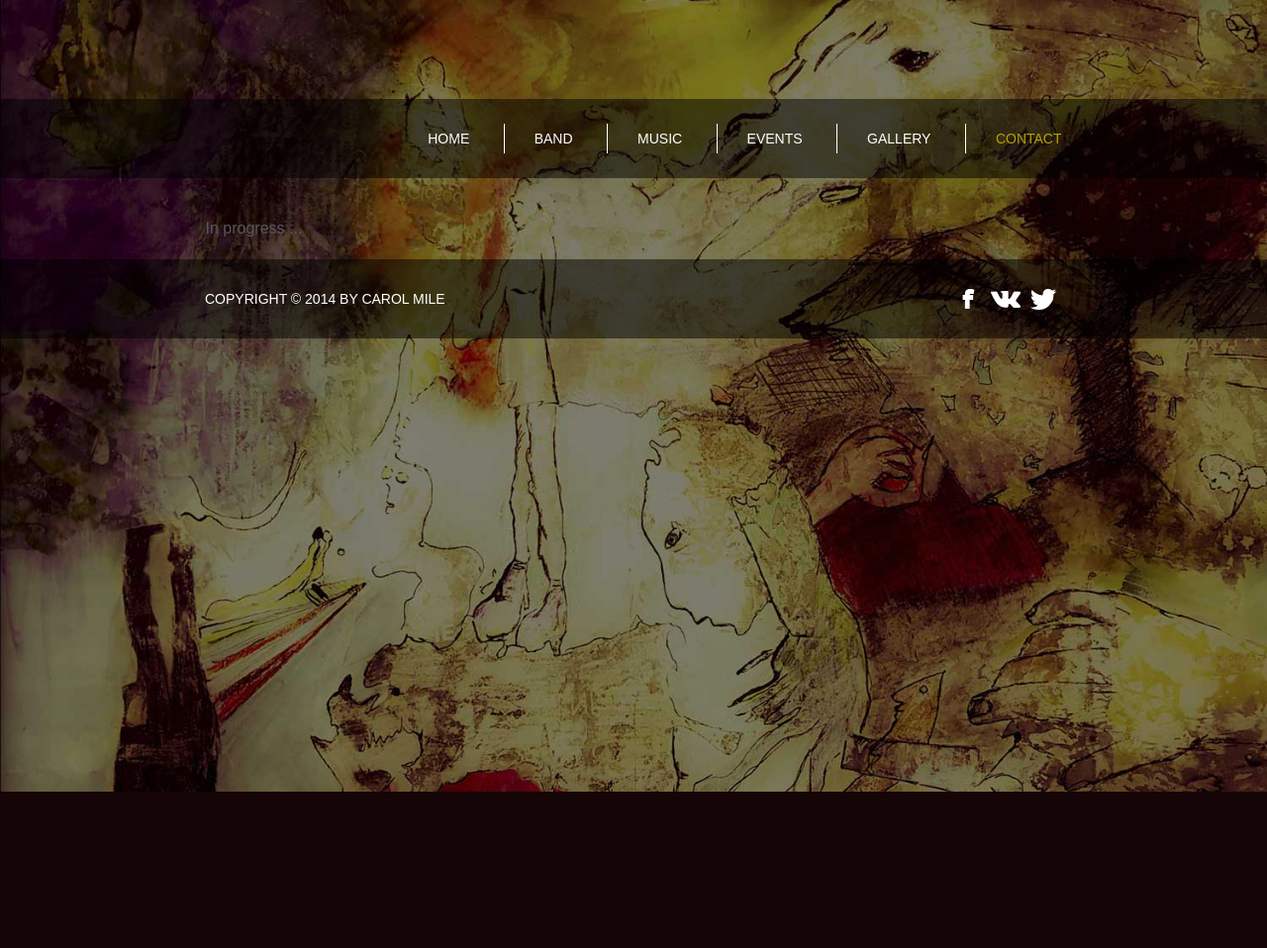
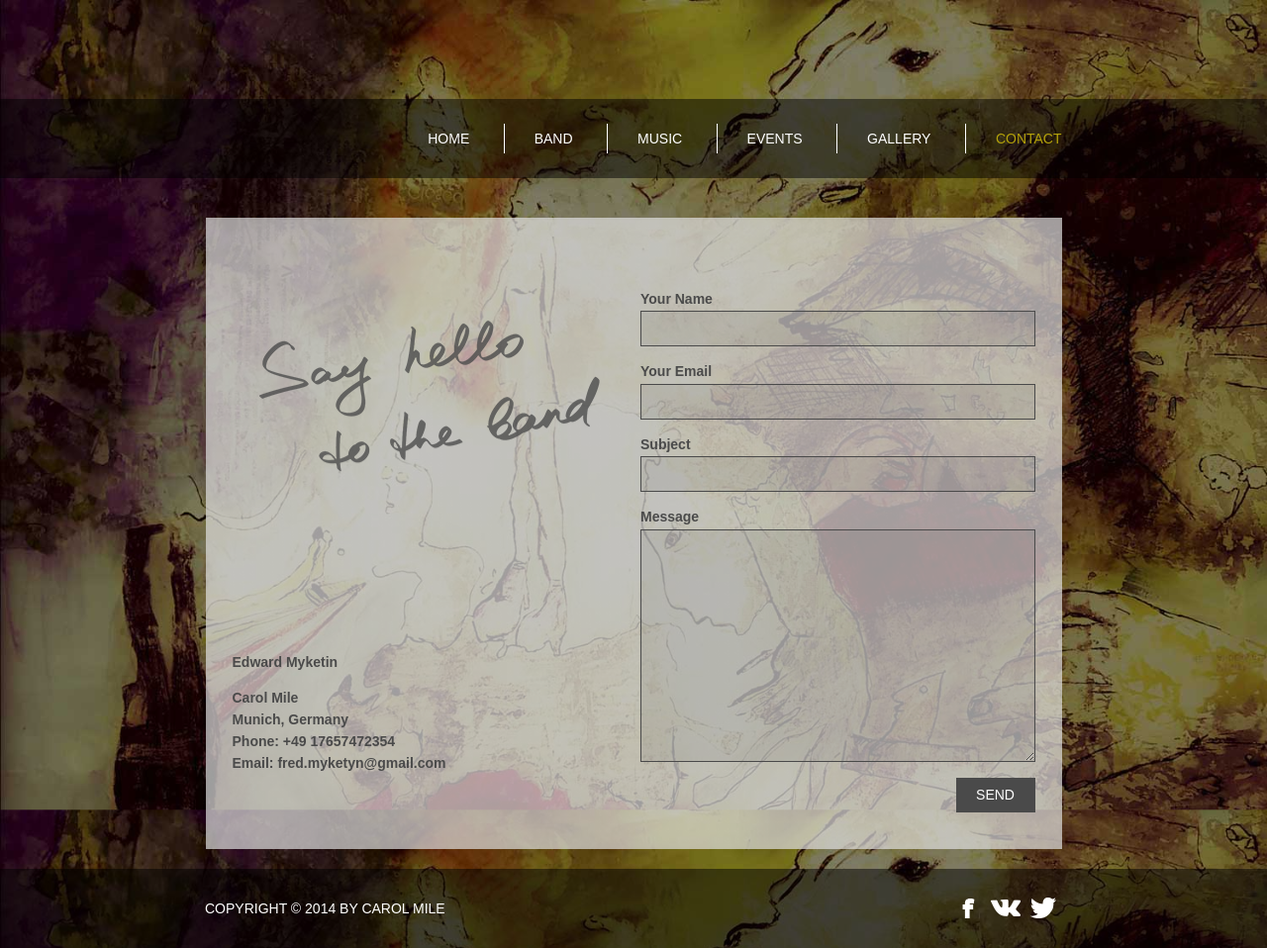
Before and after one commit to ryzhkin/carolmile, a CodeIgniter app: page /database/contact in a window 1280 px wide. Shown: the whole page at 99% size. Before the commit the page ends 800 px from the top, so only its background shows below. Run offline with CodeIgniter, Linux system fonts and the light colour scheme; some libraries are stand-ins or nearby versions.

Commit message:
add contact page

```diff
--- a/application/config/autoload.php
+++ b/application/config/autoload.php
@@ -60,7 +60,7 @@ $autoload['packages'] = array();
 |	$autoload['libraries'] = array('user_agent' => 'ua');
 */
 
-$autoload['libraries'] = array('parser');
+$autoload['libraries'] = array('parser', 'email', 'form_validation');
 
 
 /*
@@ -88,7 +88,7 @@ $autoload['drivers'] = array();
 |	$autoload['helper'] = array('url', 'file');
 */
 
-$autoload['helper'] = array('url');
+$autoload['helper'] = array('url', 'form', 'tools');
 
 
 /*
--- a/application/controllers/Contact.php
+++ b/application/controllers/Contact.php
@@ -3,10 +3,27 @@ defined('BASEPATH') OR exit('No direct script access allowed');
 
 class Contact extends MY_Controller {
   public function index()	{
+     //Common::xlog('test', $this->input->post());
+     $this->form_validation->set_rules('username', 'Username', 'required');
+     $this->form_validation->set_rules('email', 'Email', 'required|valid_email');
+     $this->form_validation->set_rules('subject', 'Subject', 'required');
+     $this->form_validation->set_rules('message', 'Message', 'required');
+     $result = false;
+     if ($this->form_validation->run()) {
+       $this->email->from($this->input->post('email',''), $this->input->post('username',''));
+       $this->email->to('ryshkin@gmail.com');
+       $this->email->subject($this->input->post('subject',''));
+       $this->email->message($this->input->post('message',''));
+       $this->email->send();
+       $result = true;
+     }
+
      $data = array(
-      'title'   => 'Contact',
-      'content' =>  $this->load->view('contact', '', true)
+        'title'   => 'Contact',
+        'content' =>  $this->load->view('contact', '', true),
+        'result'  =>  $result,
      );
+
      $this->parser->parse('../../assets/index', $data);
   }
 }
--- /dev/null
+++ b/application/helpers/tools_helper.php
@@ -0,0 +1,18 @@
+<?php
+  class Common {
+      // Удобный логер с тагированием в пользовательский файл (складывает в папку /log)
+      public static function xlog($tag, $msg) {
+          $msg = print_r($msg, true);
+          $today = date("d.m.Y");
+          $filename = "log/{$tag}_{$today}.txt";
+          if (!file_exists($filename)) {
+              //chmod($filename, 0777);
+          }
+          $fd = fopen($filename, "a+");
+          $str = "[" . date("d/m/Y h:i:s", time()) . "] " . $msg;
+          fwrite($fd, $str . PHP_EOL);
+          fclose($fd);
+          //chmod($filename, 0644);
+      }
+  }
+?>
--- a/application/views/contact.php
+++ b/application/views/contact.php
@@ -1 +1,47 @@
-In progress ...
+<div class="cm-band-content">
+ <div class="row" style="margin: 0; padding-top: 20px;">
+     <div class="col-6">
+        <div class="cm-say"></div>
+        <div style="margin-top: 155px;">
+           <p class="cm-contact-contact">
+               Edward Myketin
+           </p>
+            <p class="cm-contact-contact">
+                Carol Mile<br/>
+                Munich, Germany<br/>
+                Phone: +49 17657472354<br/>
+                Email: fred.myketyn@gmail.com
+            </p>
+        </div>
+     </div>
+     <div class="col-6 cm-contact-form">
+         <?= form_open(base_url().'contact') ?>
+         <h5>Your Name</h5>
+         <?= form_error('username', '<div class="cm-error">* ', '</div>') ?>
+         <input type="text" name="username" value="<?= set_value('username') ?>" size="50" />
+
+         <h5>Your Email</h5>
+         <?= form_error('email', '<div class="cm-error">* ', '</div>') ?>
+         <input type="text" name="email" value="<?= set_value('email') ?>" size="50" />
+
+         <h5>Subject</h5>
+         <?= form_error('subject', '<div class="cm-error">* ', '</div>') ?>
+         <input type="text" name="subject" value="<?= set_value('subject') ?>" size="50" />
+
+         <h5>Message</h5>
+         <?= form_error('message', '<div class="cm-error">* ', '</div>') ?>
+         <textarea name="message">
+             <?= set_value('message') ?>
+         </textarea>
+
+         <div style="text-align: right; margin-top: 10px;">
+            <button class="cm-submit" type="submit" value="SEND">SEND</button>
+
+         </div>
+
+         </form>
+
+
+     </div>
+ </div>
+</div>
--- a/assets/css/carolmile.css
+++ b/assets/css/carolmile.css
@@ -204,3 +204,63 @@
  text-transform: uppercase;
  padding-top: 0px;
 }
+
+
+.cm-say {
+    height: 206px;
+    background-image: url("../img/say.png");
+    background-position: center;
+    background-repeat: no-repeat;
+    background-size: 100%;
+    margin-top: 20px;
+}
+
+.cm-contact-form h5 {
+   font-family: arial, helvetica, sans-serif;
+   font-weight: bold;
+   font-size: 14px;
+   color: #4a4a4a;
+}
+
+.cm-contact-form input, .cm-contact-form textarea {
+  background-color: transparent;
+  background-image: url("../img/bg-contact-input.png");
+  border: solid #4a4a4a 1px;
+  width: 100%;
+  min-width: 100%;
+  max-width: 100%;
+}
+
+.cm-contact-form textarea {
+    height: 235px;
+    min-height: 235px;
+    max-height: 235px;
+    padding: 5px;
+}
+
+.cm-submit {
+   width: 80px;
+   height: 35px;
+   background-color: #4a4a4a;
+   border: none;
+   color: #ffffff;
+   font-family: arial, helvetica, sans-serif;
+   font-size: 14px;
+}
+
+.cm-submit:hover {
+   background-color: #8C8989;
+}
+
+.cm-contact-contact {
+    font-family: arial, helvetica, sans-serif;
+    font-size: 14px;
+    font-weight: bold;
+    color: #4a4a4a;
+}
+
+.cm-error {
+  color: red;
+  font-size: 12px;
+  line-height: 14px;
+}
```
Also changed, not shown: assets/img/bg-contact-input.png (added), assets/img/say.png (added).
